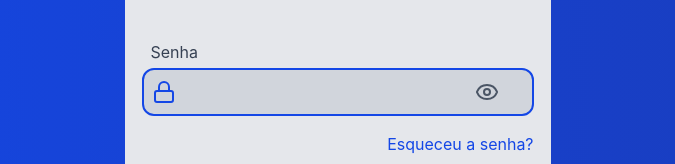
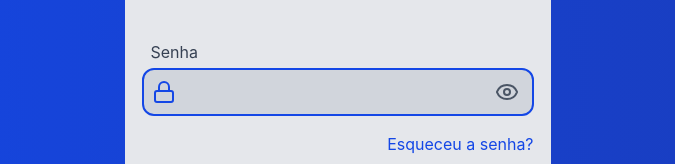
Before and after one commit to Luiizzx/ClassSpace_FrontEnd, a React (Vite) app: page /login in a window 1280 px wide. Shown: the part 351-515 px from the top of the page, without its empty margins (302-977 px from the left). Built offline with nearby package versions, Linux system fonts and the light colour scheme.

Commit message:
Corrige posicionamento do botão de ocultar senha

```diff
--- a/src/pages/login/Login.jsx
+++ b/src/pages/login/Login.jsx
@@ -57,15 +57,17 @@ export function Login({setIsLogged}){
                   maxLength={8}
                   type={isHidden ? "password" : "text"}
                   onChange={onPasswordChange}
-                  className="ml-2 bg-inherit w-3/4 h-full focus:border-0 focus:outline-0"
+                  className="ml-2 bg-inherit w-2/3 text-gray-800 sm:w-3/4 h-full focus:border-0 focus:outline-0"
                 />
 
-                <button
-                  onClick={() => setIsHidden(!isHidden)}
-                  className="text-gray-600 text-base mr-2"
-                >
-                  {isHidden ? <EyeOff /> : <Eye />}
-                </button>
+                <div className="flex-1 flex flex-col h-full items-end justify-center">
+                  <button
+                    onClick={() => setIsHidden(!isHidden)}
+                    className="text-gray-600 text-base h-full mr-2 w-1/2"
+                  >
+                    {isHidden ? <EyeOff /> : <Eye />}
+                  </button>
+                </div>
               </div>
             </div>
 
```
